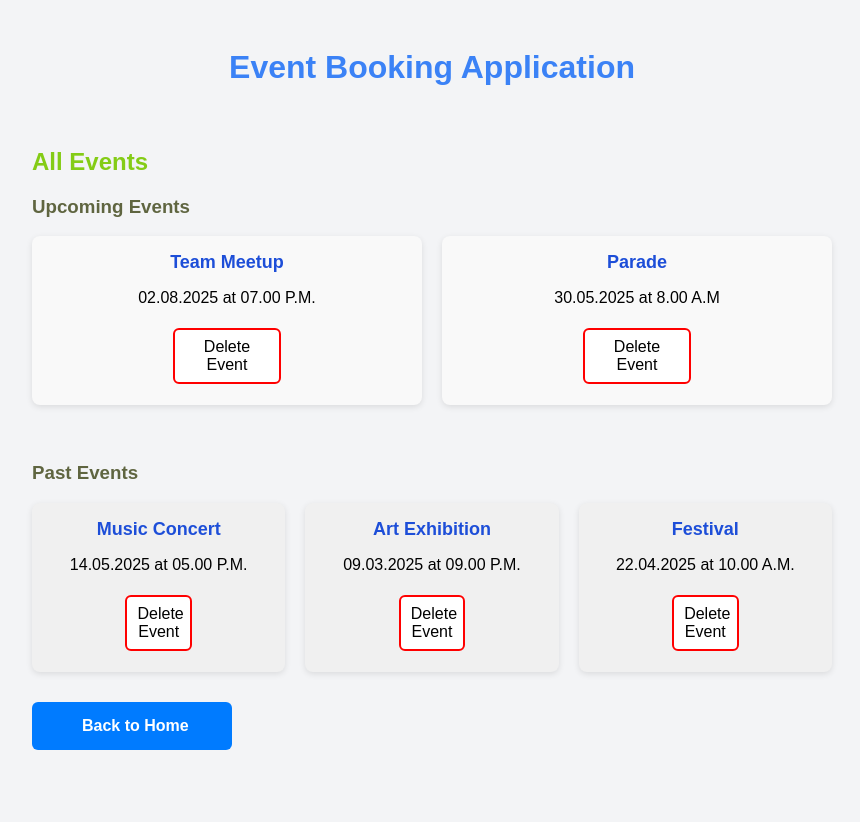
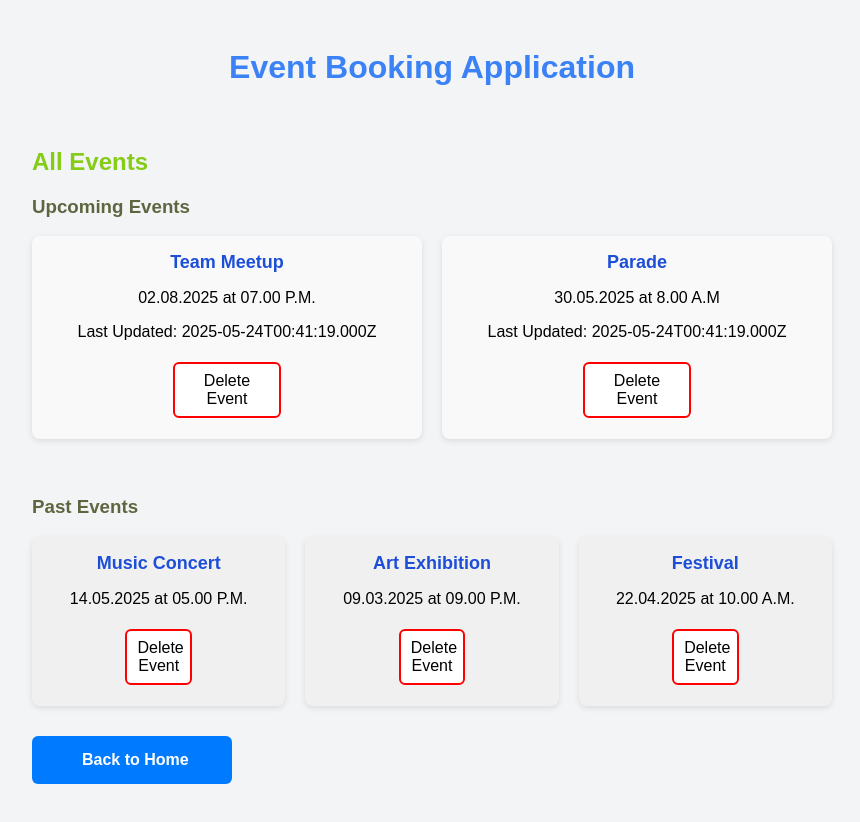
Before and after one commit to sewwandi-gunarathne/EventManagementApp, a Next.js app: page /events in a window 1280 px wide. Shown: the top 822 px of the page, without its empty margins (208-1068 px from the left). Built offline with nearby package versions, Linux system fonts and the light colour scheme.

Commit message:
implement ISR

```diff
--- /dev/null
+++ b/src/app/api/bookings/route.js
@@ -0,0 +1,17 @@
+import fs from 'fs';
+import path from 'path';
+
+export async function GET() {
+  const filePath = path.join(process.cwd(), 'src/app/data/bookings.json');
+  const fileData = fs.readFileSync(filePath, 'utf-8');
+  const bookings = JSON.parse(fileData);
+
+  const dynamicBookings = bookings.map(booking => ({
+    ...booking, lastUpdated: new Date().toISOString()
+  }));
+
+  return new Response(JSON.stringify(dynamicBookings), {
+    headers: { 'Content-type': 'application.json' },
+  });
+
+}
--- /dev/null
+++ b/src/app/api/events/route.js
@@ -0,0 +1,16 @@
+import fs from 'fs';
+import path from 'path';
+
+export async function GET() {
+    const filePath = path.join(process.cwd(), 'src/app/data/events.json');
+    const fileData = fs.readFileSync(filePath, 'utf-8');
+    const events = JSON.parse(fileData);
+
+    const dynamicEvents = events.map(event => ({
+        ...event, lastUpdated: new Date().toISOString()
+    }));
+
+    return new Response(JSON.stringify(dynamicEvents), {
+        headers: { 'Content-Type': 'application/json' },
+    });
+}
--- a/src/app/events/EventsContainer.js
+++ b/src/app/events/EventsContainer.js
@@ -1,6 +1,6 @@
 "use client";
-import { useState } from 'react';
-import events from '../data/events.json';
+import { useState, useEffect } from 'react';
+//import events from '../data/events.json';
 import { deleteEvent } from '../lib/deleteEvent';
 import { useMutation } from '@tanstack/react-query';
 import 'reactjs-popup/dist/index.css';
@@ -11,11 +11,11 @@ function parseCustomDate(dateStr) {
     return new Date(`${year}-${month}-${day}`);
 }
 
-export default function EventsContainer() {
+export default function EventsContainer({ initialEvents }) {
     const [popupMessage, setPopupMessage] = useState("");
     const [showPopup, setShowPopup] = useState("");
     const [deletingEventId, setDeletingEventId] = useState(null);
-    const [allEvents, setAllEvents] = useState(events);
+    const [allEvents, setAllEvents] = useState(initialEvents);
     //const queryClient = useQueryClient();
 
     const mutation = useMutation({
@@ -42,19 +42,23 @@ export default function EventsContainer() {
             //alert(error.response?.data?.message || error.message || 'Failed to Delete Event');
         },
 
-    })
+    });
+
+    useEffect(() => {
+        setAllEvents(initialEvents);
+    }, [initialEvents]);
 
     const today = new Date();
 
     const upcomingEvents = allEvents.filter(event => parseCustomDate(event.date) >= today);
     const pastEvents = allEvents.filter(event => parseCustomDate(event.date) < today);
 
-    return(
+    return (
         <EventsForm
             mutation={mutation}
-    setShowPopup = {setShowPopup}
-    popupMessage = {popupMessage}
-    showPopup = {showPopup}
+            setShowPopup={setShowPopup}
+            popupMessage={popupMessage}
+            showPopup={showPopup}
             upcomingEvents={upcomingEvents}
             pastEvents={pastEvents}
             deletingEventId={deletingEventId}
--- a/src/app/events/EventsForm.js
+++ b/src/app/events/EventsForm.js
@@ -20,6 +20,7 @@ export default function EventsForm({
                             <div key={event.id} className="card">
                                 <a href={`/events/${event.id}`}>{event.name}</a>
                                 <p>{event.date} at {event.time}</p>
+                                <p>Last Updated: {event.lastUpdated}</p>
                                 <button
                                     onClick={() => mutation.mutate(event)}
                                     disabled={mutation.isLoading}
--- a/src/app/events/page.js
+++ b/src/app/events/page.js
@@ -1,6 +1,13 @@
 
 import EventsContainer from "./EventsContainer";
 
-export default function page () {
-  return <EventsContainer />
+export const revalidate = 60;
+
+export default async function EventsPage() {
+  const res = await fetch('http://localhost:3000/api/events', {
+    next: { revalidate: 60 },
+  });
+
+  const events = await res.json();
+  return <EventsContainer initialEvents={events} />;
 }
```
Also changed, not shown: src/app/book/page.js (+10 -3 lines). Lines whose indentation alone changed are shown as unchanged.
